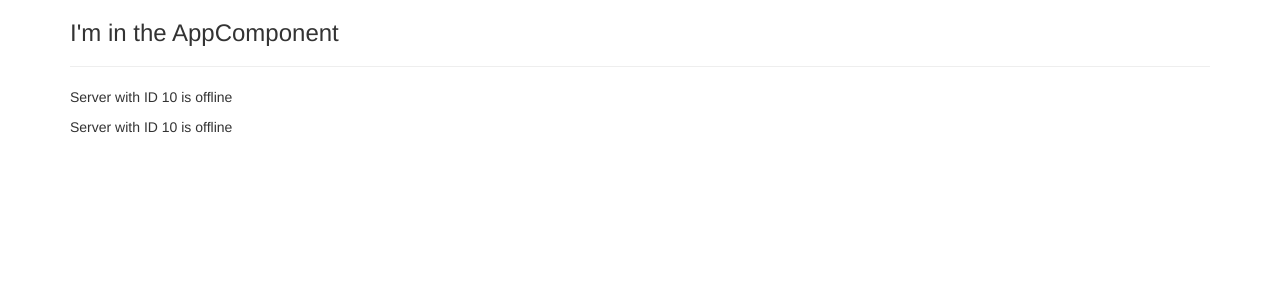
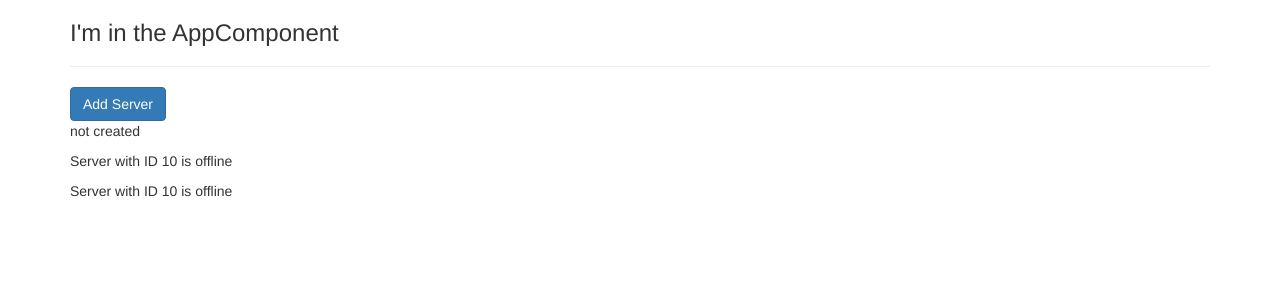
Before and after one commit to ecarlste/my-first-angular-app, an Angular app: page / in a window 1280 px wide. Shown: the top 300 px of the page. Built offline with nearby package versions, Linux system fonts and the light colour scheme.

Commit message:
Added a new add server button with an event handler bound

```diff
--- a/src/app/servers/servers.component.html
+++ b/src/app/servers/servers.component.html
@@ -1,4 +1,8 @@
-<p>
-  <app-server></app-server>
-  <app-server></app-server>
-</p>
+<button class="btn btn-primary"
+        [disabled]="!allowNewServer"
+        (click)="onCreateServer()">
+  Add Server
+</button>
+<p>{{ serverCreationStatus }}</p>
+<app-server></app-server>
+<app-server></app-server>
--- a/src/app/servers/servers.component.ts
+++ b/src/app/servers/servers.component.ts
@@ -7,9 +7,20 @@ import { Component, OnInit } from '@angular/core';
 })
 export class ServersComponent implements OnInit {
 
-  constructor() { }
+  allowNewServer = false;
+  serverCreationStatus = 'not created';
+
+  constructor() {
+    setTimeout(() => {
+      this.allowNewServer = true;
+    }, 2000);
+  }
 
   ngOnInit() {
   }
 
+  onCreateServer() {
+    this.serverCreationStatus = 'server created';
+  }
+
 }
```
